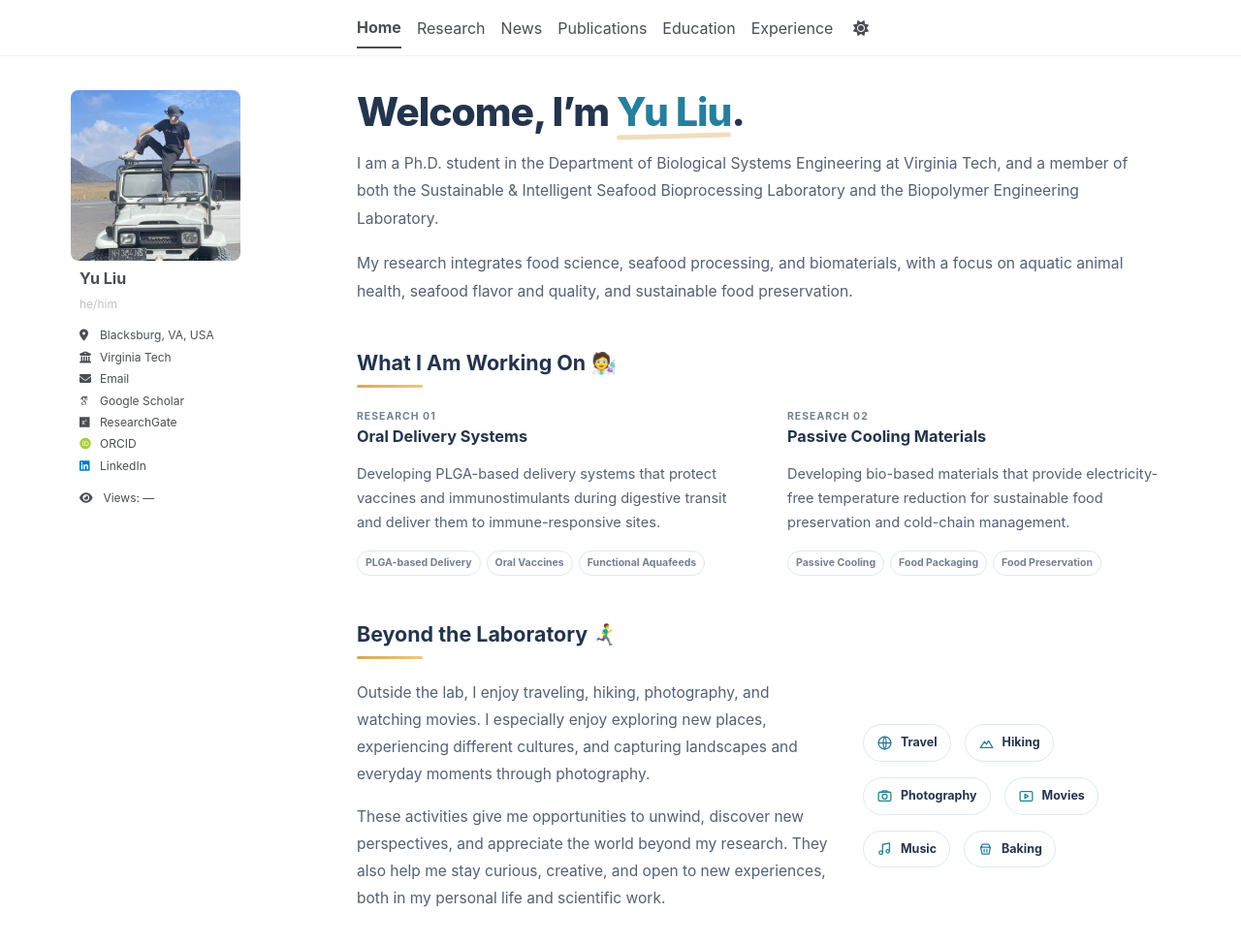
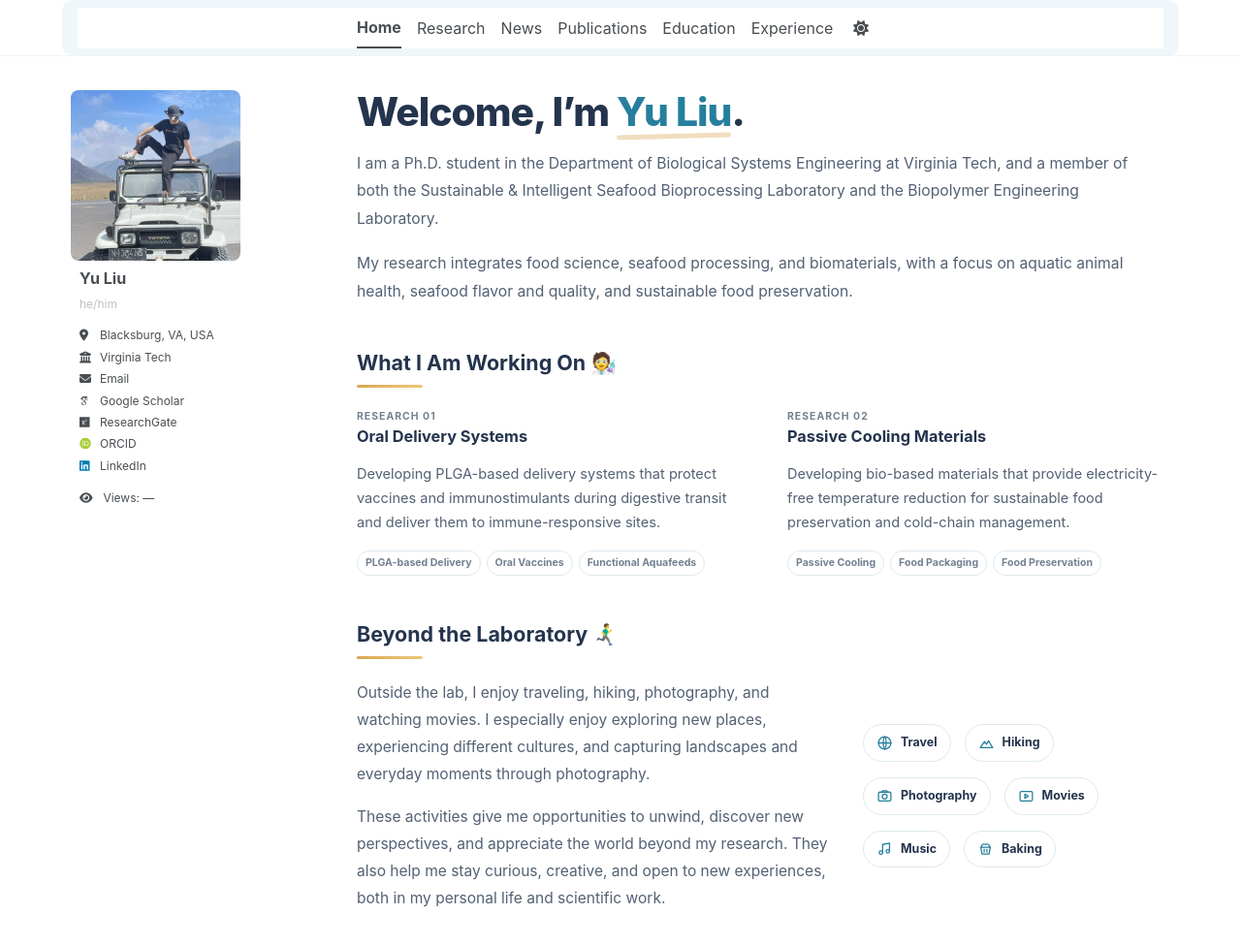
Before and after one commit to yuliu0322/yuliu0322.github.io, a Jekyll site: the page built from _pages/about.md, in a window 1280 px wide and 1035 px high. Shown: the top 975 px of the window at 97% size. Built offline with Jekyll 4.4.1, drawn with Linux system fonts in a browser that asks for light colours; some web fonts are replaced; a script bundle is joined from its source files by our own code; library files that are not in the unit come from our copies.

Commit message:
Update main.scss

```diff
--- a/assets/css/main.scss
+++ b/assets/css/main.scss
@@ -41,6 +41,21 @@
 ;
 
 /* Global */
+
+/* Top navigation background */
+.masthead {
+  background: transparent;
+  border-bottom: none;
+}
+
+.masthead__inner-wrap {
+  background: #f0f7fa;
+  border-radius: 12px;
+}
+
+html[data-theme="dark"] .masthead__inner-wrap {
+  background: #29343e;
+}
 
 /* Hide the footer */
 .page__footer {
```
